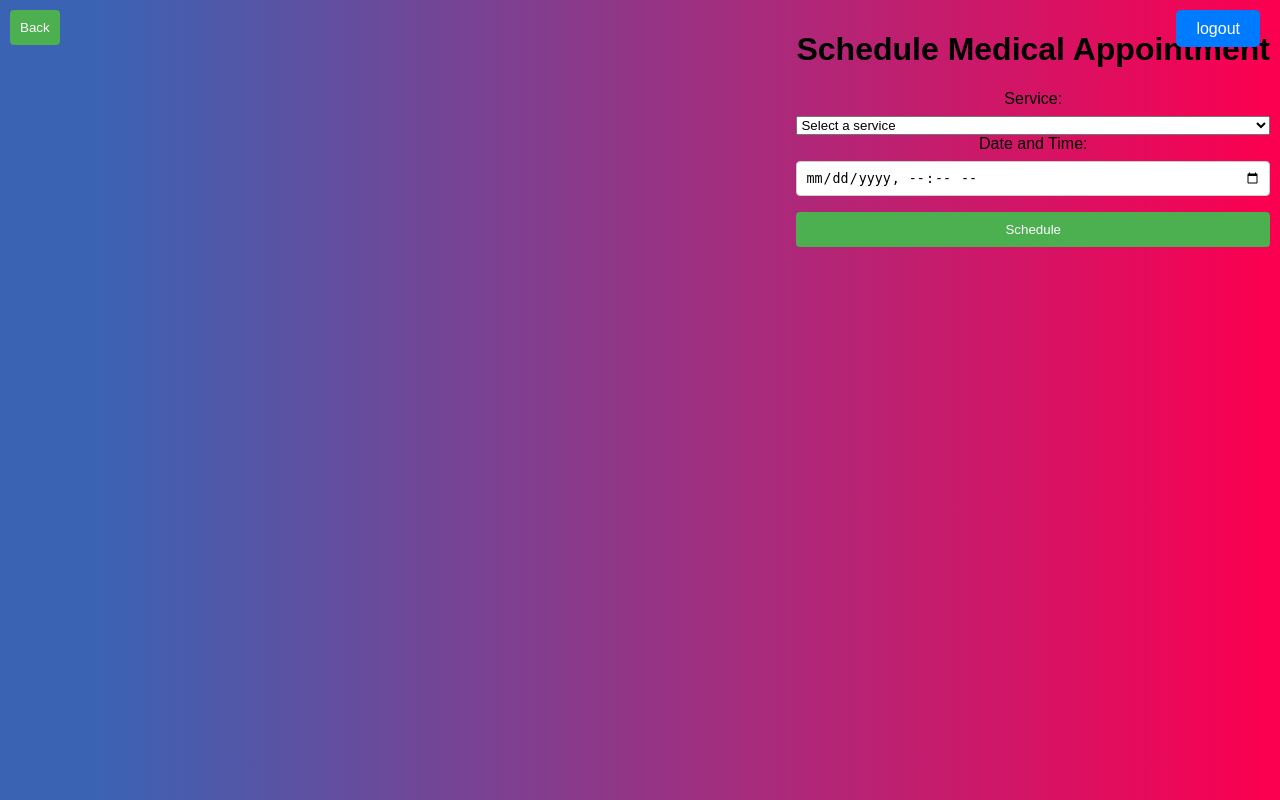
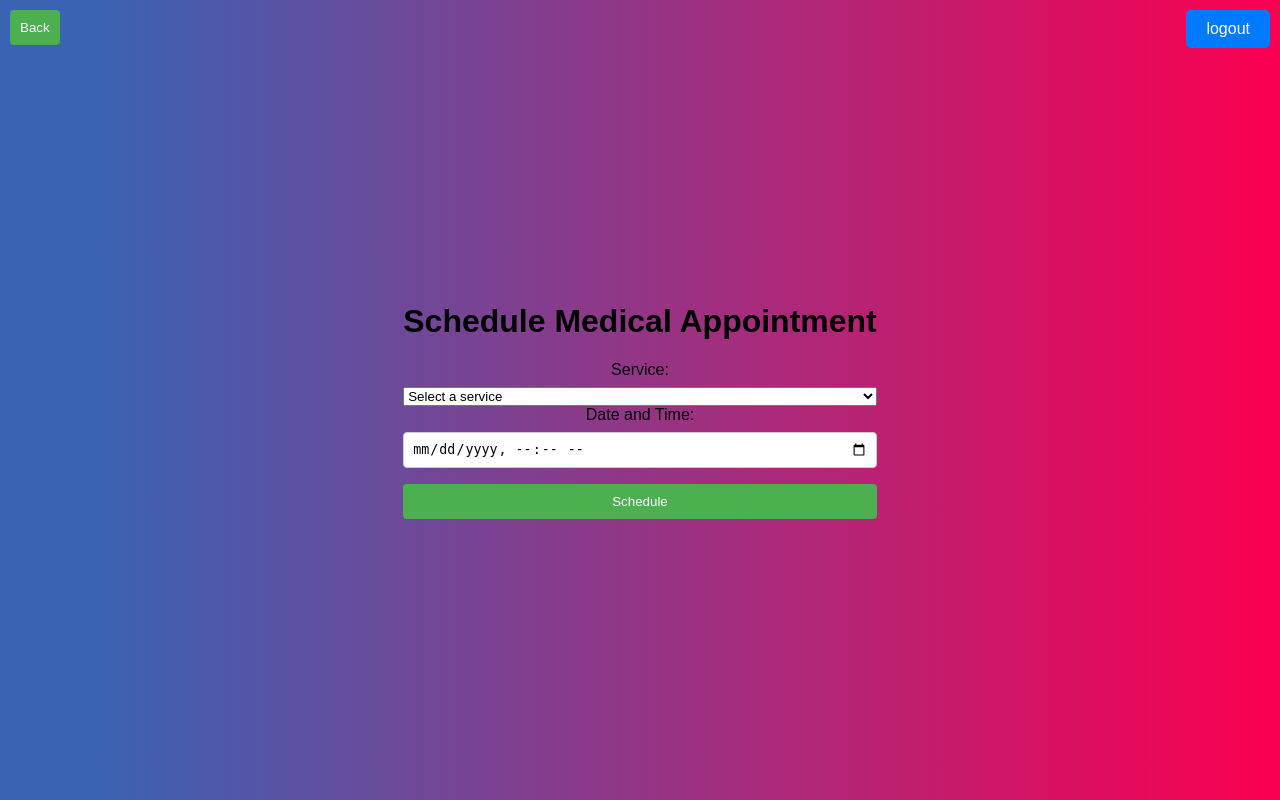
Before and after one commit to lavuchandu169/Appointment-scheduling-system-for-a-clinic, a Flask app: page /schedule in a window 1280 px wide. Run offline with Flask 3, Linux system fonts and the light colour scheme; a user stored in the database is signed in.

Commit message:
Pending changes exported from your codespace

```diff
--- a/static/css/styles.css
+++ b/static/css/styles.css
@@ -113,3 +113,10 @@ button:hover {
     color: #4caf50; /* Text color for messages */
     font-weight: bold; /* Bold text for emphasis */
 }
+
+.schedule-body{
+    display: flex;
+    flex-direction: column;
+    justify-content: center;
+    align-items: center;
+}
--- a/templates/index.html
+++ b/templates/index.html
@@ -17,8 +17,9 @@
         </div>
     <div class="container">
         <div class="header">
-            <marquee>h1</marquee>
+            <marquee>
             <h1>Welcome to the Appointment Scheduling System</h1>
+            </marquee>
         </div>
 
         <div class="main">
--- a/templates/schedule.html
+++ b/templates/schedule.html
@@ -6,15 +6,17 @@
     <title>Schedule Medical Appointment</title>
     <link rel="stylesheet" type="text/css" href="../static/css/styles.css">
 </head>
-<body>
-    <div class="container">
+<body class = "schedule-body">
+    <!-- <div class="container"> -->
         <!-- Back Button -->
         <button onclick="history.back()" style="position: absolute; top: 10px; left: 10px;">Back</button>
-        </div>
-        <div style="position: absolute; top: 10px; right: 10px;">
-    <div style="position: absolute; top: 10px; right: 10px;">
-            <a href="/" class="btn">logout</a>
-        </div>
+        <!-- </div> -->
+        <!-- <div style="position: absolute; top: 10px; right: 10px;"> -->
+    <!-- <div style="position: absolute; top: 10px; right: 10px;"> -->
+            <a href="/" style="position: absolute; top: 10px; right: 10px;"class="btn">logout
+            </a>
+        <!-- </div> -->
+        <div>
     <h1>Schedule Medical Appointment</h1>
     <form method="post" action="/schedule">
         <label for="service">Service:</label>
@@ -36,5 +38,6 @@
         <input type="datetime-local" id="datetime" name="datetime" required>
         <button type="submit">Schedule</button>
     </form>
+</div>
 </body>
 </html>
```
Also changed, not shown: clinic.db.
